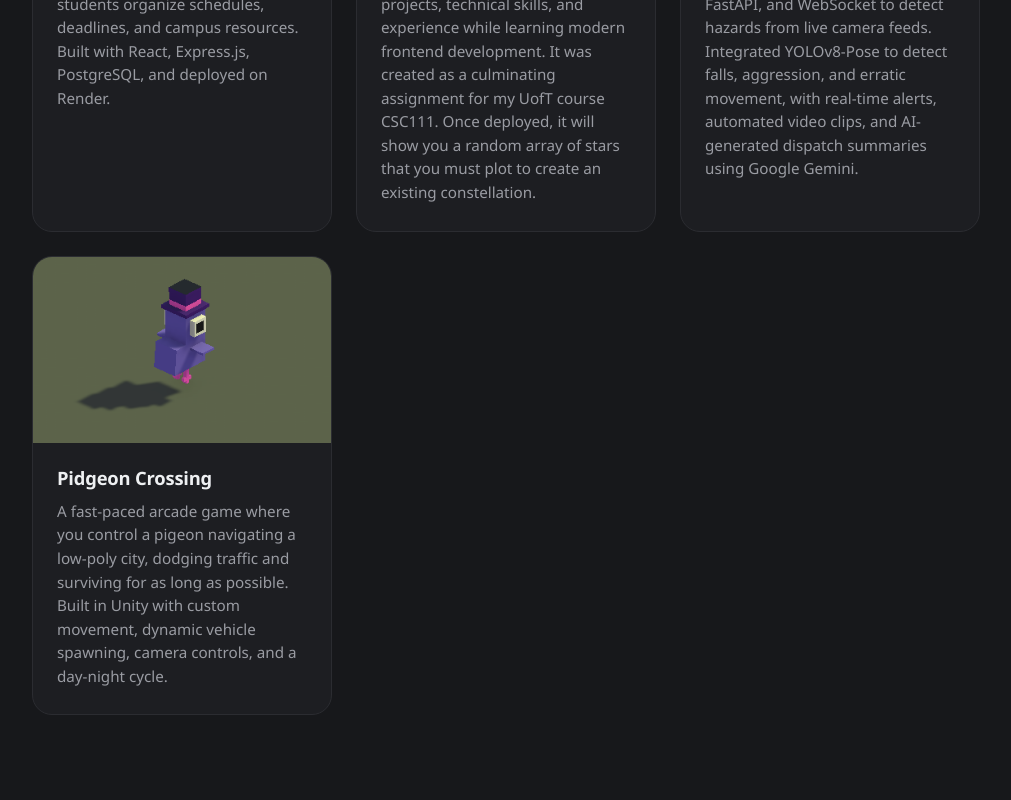
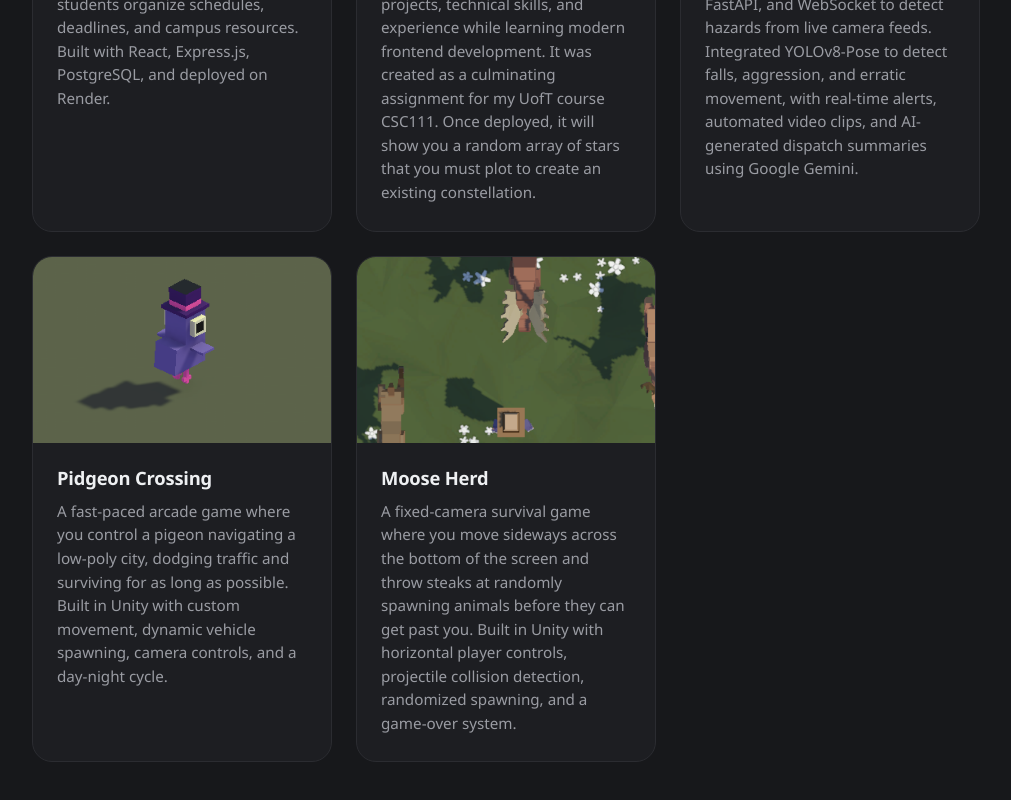
Before and after one commit to MinsungKxm/Personal-Portfolio, a React (Vite) app: page / in a window 1280 px wide. Shown: the part 3876-4676 px from the top of the page, without its empty margins (134-1145 px from the left). Built offline with nearby package versions, Linux system fonts and the light colour scheme.

Commit message:
Added Project Moose Herd

```diff
--- a/src/App.jsx
+++ b/src/App.jsx
@@ -9,6 +9,7 @@ import StarImage from "./assets/Constellation.jpg";
 import resume from "./assets/Resume.pdf";
 import FightImage from "./assets/fight.png.webp";
 import PidgeonImage from "./assets/Pidgeon.png";
+import MooseImage from "./assets/Moose.png";
 
 function App() {
   const [count, setCount] = useState(0);
@@ -29,13 +30,13 @@ function App() {
       </header>
 
       <section className="hero">
-
         <div className="hero-content">
           <div className="avatar-wrap">
             <div className="avatar">
               <img src={profileImg} alt="Minsung Kim" />
             </div>
           </div>
+
           <div className="role-pill">
             Computer Science Student • University of Toronto
           </div>
@@ -55,14 +56,14 @@ function App() {
           <div className="cta-row">
             <a href={resume} download="Minsung's Resume" className="btn btn-primary">
               <svg width="16" height="16" viewBox="0 0 24 24" fill="none" stroke="currentColor" strokeWidth="2">
-                <path d="M12 3v12m0 0l-4-4m4 4l4-4M4 19h16"/>
+                <path d="M12 3v12m0 0l-4-4m4 4l4-4M4 19h16" />
               </svg>
               Download Resume
             </a>
 
             <a href="#projects" className="btn btn-secondary">
               <svg width="16" height="16" viewBox="0 0 24 24" fill="none" stroke="currentColor" strokeWidth="2">
-                <path d="M3 7a2 2 0 0 1 2-2h4l2 2h8a2 2 0 0 1 2 2v8a2 2 0 0 1-2 2H5a2 2 0 0 1-2-2V7z"/>
+                <path d="M3 7a2 2 0 0 1 2-2h4l2 2h8a2 2 0 0 1 2 2v8a2 2 0 0 1-2 2H5a2 2 0 0 1-2-2V7z" />
               </svg>
               My Projects
             </a>
@@ -76,6 +77,7 @@ function App() {
             <a href="https://github.com/MinsungKxm" aria-label="GitHub">
               GitHub
             </a>
+
             <a
               href="mailto:minsungk101@gmail.com?subject=Portfolio%20Contact"
               aria-label="Email"
@@ -91,7 +93,6 @@ function App() {
       <section id="about">
         <AboutSection />
       </section>
-
 
       <section id="education" className="education">
         <h2 className="projects-heading">Education</h2>
@@ -132,6 +133,7 @@ function App() {
             date="March 2026"
             description="Participated in Hack Canada, a 36-hour hackathon focused on solving real Canadian challenges. Built Transit Guardian, a full-stack AI safety monitoring system using React, FastAPI, WebSockets, and YOLOv8-Pose to detect hazards from live camera feeds and provide real-time incident alerts."
           />
+
           <InfoCard
             category="Hackathon"
             title="Hack the Student Life 2026"
@@ -141,7 +143,6 @@ function App() {
           />
         </div>
       </section>
-
 
       <section id="projects" className="projects">
         <h2 className="projects-heading">My Projects</h2>
@@ -174,6 +175,13 @@ function App() {
             description="A fast-paced arcade game where you control a pigeon navigating a low-poly city, dodging traffic and surviving for as long as possible. Built in Unity with custom movement, dynamic vehicle spawning, camera controls, and a day-night cycle."
             link="https://github.com/MinsungKxm/Pidgeon_Game"
           />
+
+          <ProjectCard
+            image={MooseImage}
+            title="Moose Herd"
+            description="A fixed-camera survival game where you move sideways across the bottom of the screen and throw steaks at randomly spawning animals before they can get past you. Built in Unity with horizontal player controls, projectile collision detection, randomized spawning, and a game-over system."
+            link="YOUR_MOOSE_HERD_GITHUB_LINK_HERE"
+          />
         </div>
       </section>
     </div>
```
Also changed, not shown: src/assets/Moose.png (added). Lines whose indentation alone changed are shown as unchanged.
